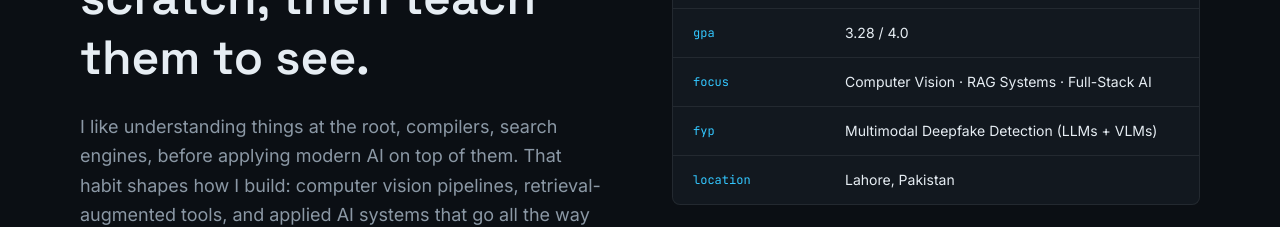
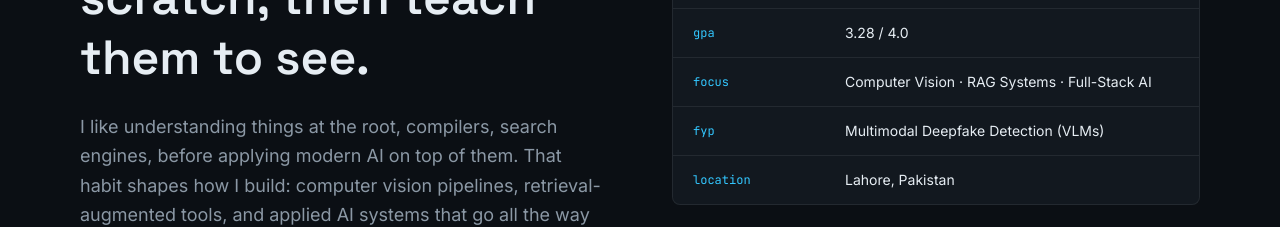
Before and after one commit to HarisMajeed05/portfolio, a React (Vite) app: page / in a window 1280 px wide. Shown: the part 1060-1287 px from the top of the page. Built offline with nearby package versions, Linux system fonts and the light colour scheme.

Commit message:
add 3D scene, custom cursor, boot sequence, keyboard nav

```diff
--- a/src/components/About.jsx
+++ b/src/components/About.jsx
@@ -5,7 +5,7 @@ const FACTS = [
   { k: "education", v: "BS Computer Science, ITU Lahore" },
   { k: "gpa", v: "3.28 / 4.0" },
   { k: "focus", v: "Computer Vision · RAG Systems · Full-Stack AI" },
-  { k: "fyp", v: "Multimodal Deepfake Detection (LLMs + VLMs)" },
+  { k: "fyp", v: "Multimodal Deepfake Detection (VLMs)" },
   { k: "location", v: "Lahore, Pakistan" },
 ];
 
--- a/src/components/Experience.jsx
+++ b/src/components/Experience.jsx
@@ -16,7 +16,7 @@ const ROLES = [
   },
   {
     title: "Final Year Project",
-    org: "Multimodal Deepfake Detection using LLMs and VLMs",
+    org: "Multimodal Deepfake Detection using VLMs",
     time: "Supervised by Dr. Waqas Sultani",
     desc: "Detect-explain-judge pipeline replacing large VLMs with lightweight alternatives, over 80% smaller.",
   },
```
